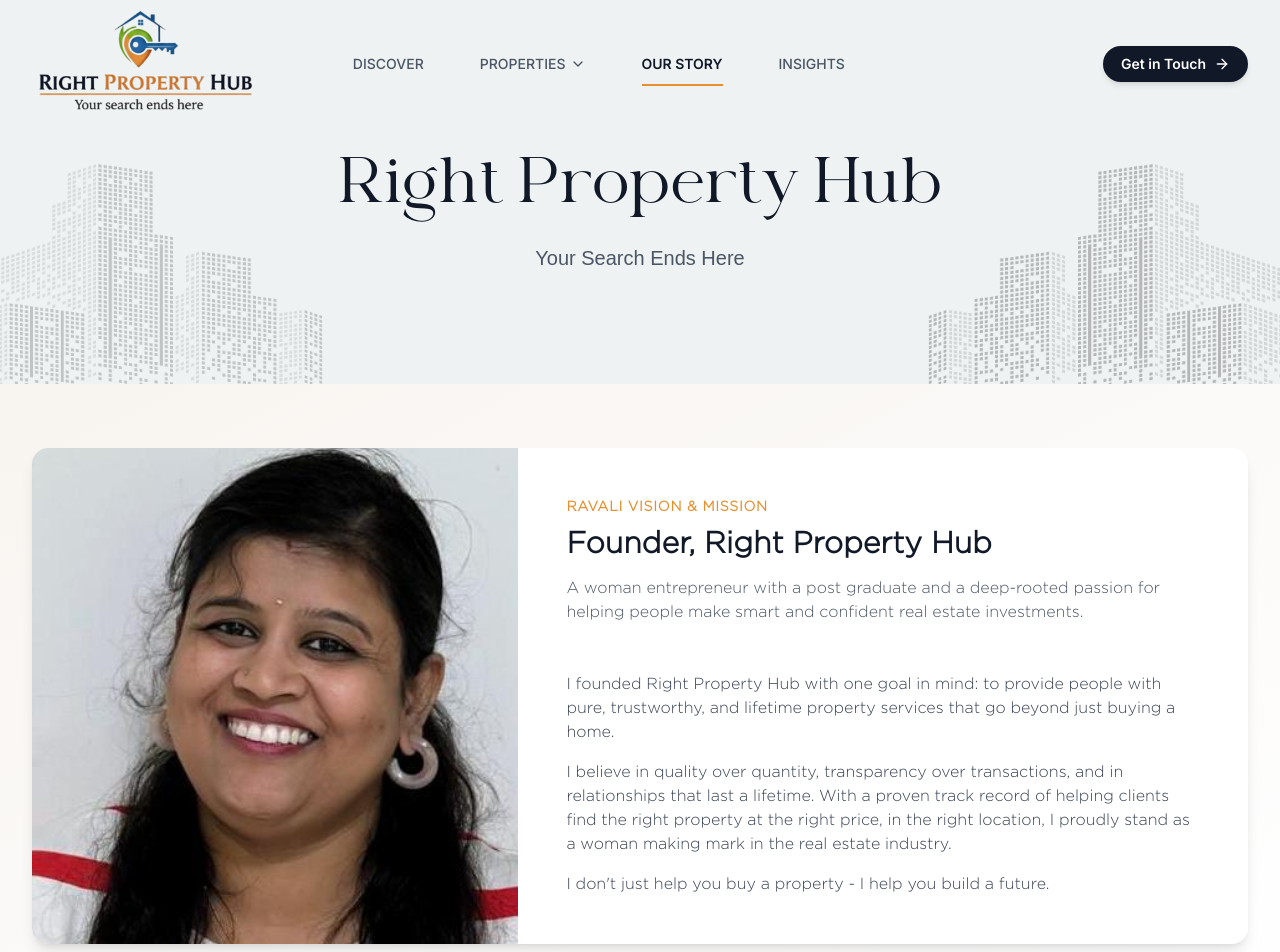
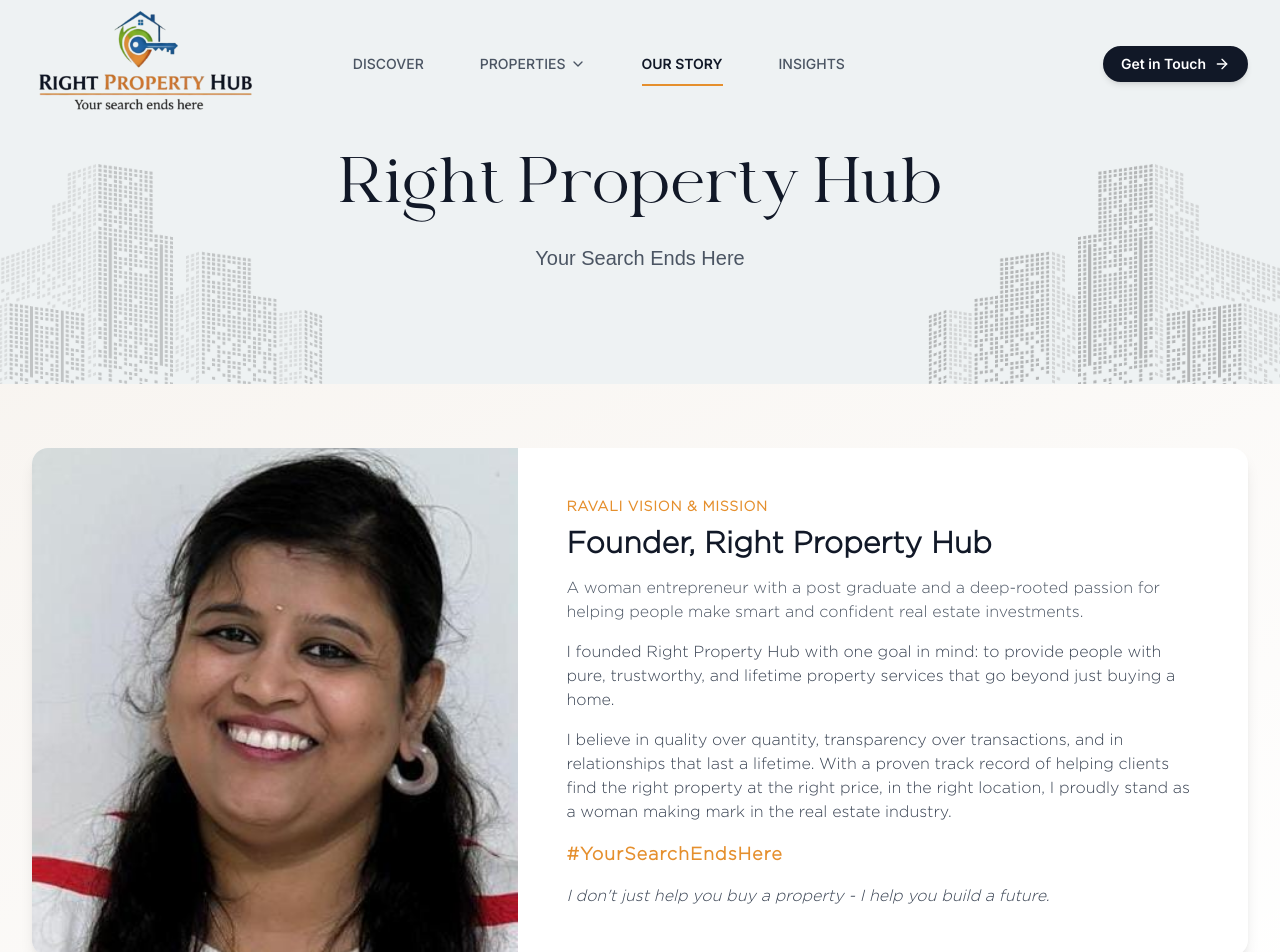
Before and after one commit to niranjan-sabarinath/Right-Property-Hub, a Next.js app: page /about in a window 1280 px wide. Shown: the top 952 px of the page. Built offline with nearby package versions, Linux system fonts and the light colour scheme; a web font is replaced by a local one.

Commit message:
founder box edit

```diff
--- a/app/about/page.tsx
+++ b/app/about/page.tsx
@@ -113,14 +113,14 @@
 
               {/* Founder's Message */}
               <div className="w-full md:w-7/12 lg:w-3/5 p-6 md:p-8 lg:p-12 flex flex-col justify-center">
-                <div className="mb-6">
+                <div className="mb-4">
                   <h3 className="text-sm font-semibold text-primary uppercase tracking-wider mb-2">
                     RAVALI Vision & Mission
                   </h3>
                   <h2 className="text-2xl md:text-3xl font-bold text-gray-900 mb-4">
                     Founder, Right Property Hub
                   </h2>
-                  <p className="text-gray-600 mb-6">
+                  <p className="text-gray-600">
                     A woman entrepreneur with a post graduate and a deep-rooted passion for helping people make smart and confident real estate investments.
                   </p>
                 </div>
@@ -132,7 +132,8 @@
                   <p>
                     I believe in quality over quantity, transparency over transactions, and in relationships that last a lifetime. With a proven track record of helping clients find the right property at the right price, in the right location, I proudly stand as a woman making mark in the real estate industry.
                   </p>
-                  <p>
+                  <p className="text-primary text-lg font-bold tracking-wider">#YourSearchEndsHere</p>
+                  <p className='italic'>
                     I don't just help you buy a property - I help you build a future.
                   </p>
                 </div>
```
